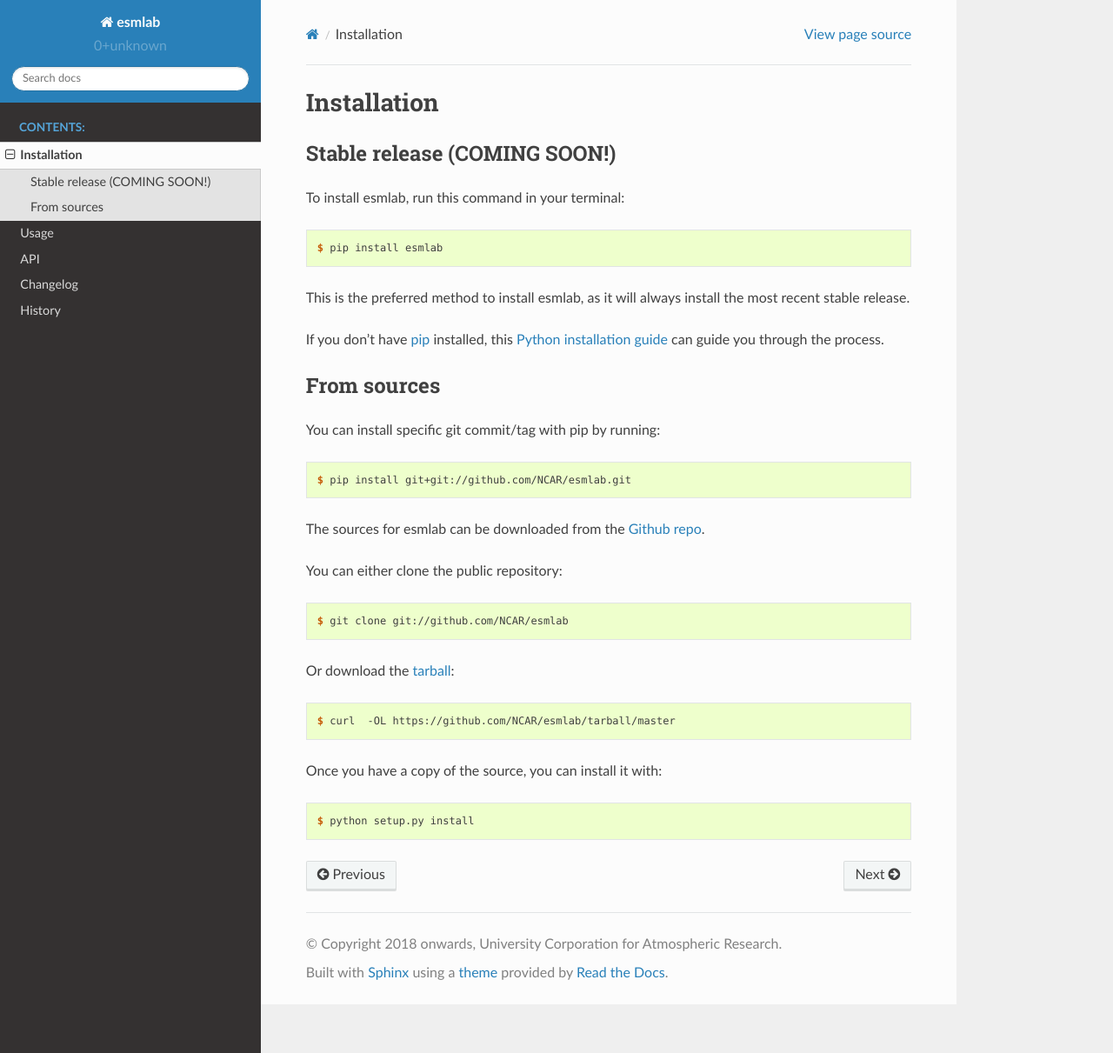
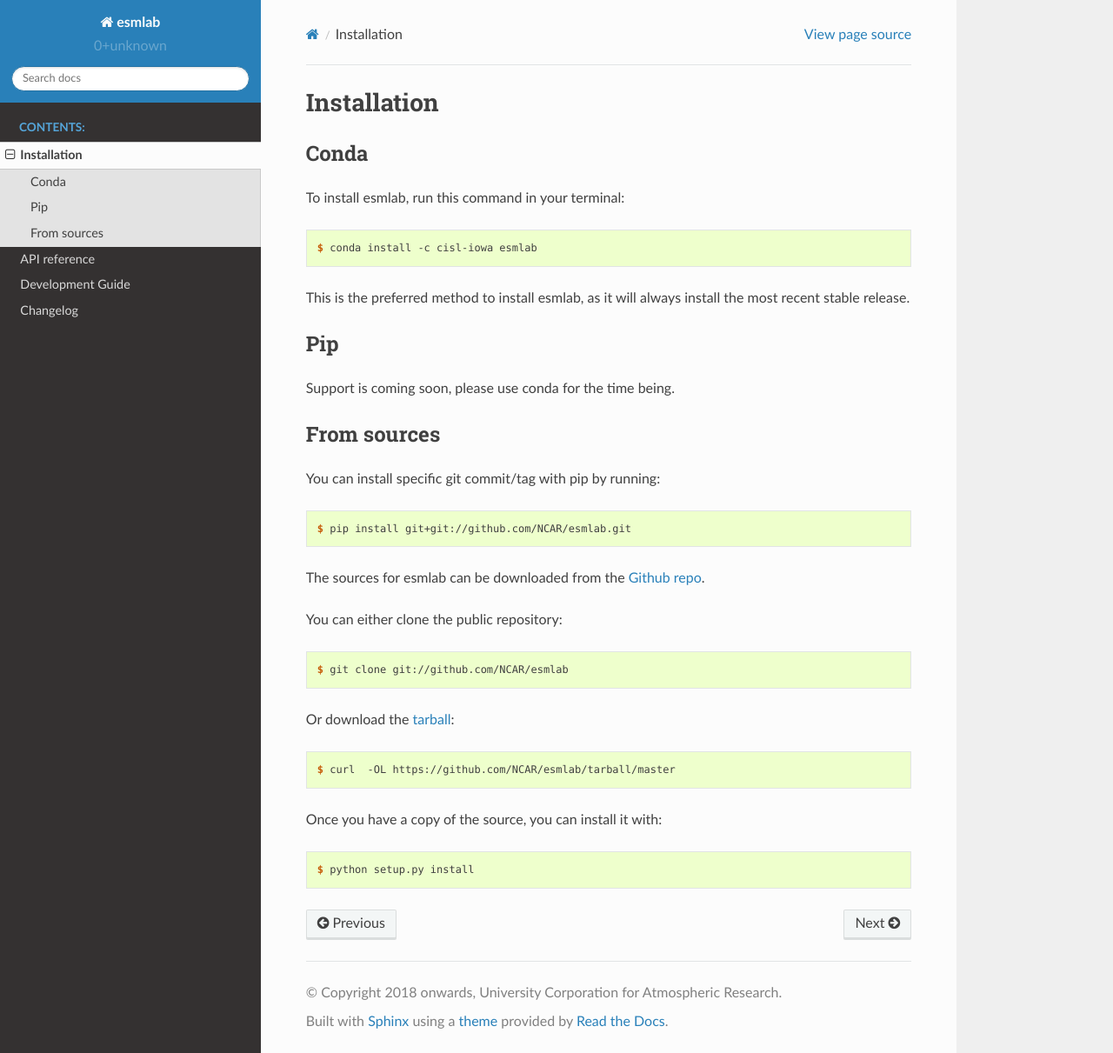
Before and after one commit to NCAR/esmlab, a Sphinx documentation site: the page built from docs/source/installation.rst, in a window 1280 px wide and 1211 px high. Shown: the whole window at 87% size. Built offline with Sphinx 7.4.7 and the Read the Docs theme 2.0.0, drawn with Linux system fonts in a browser that asks for light colours.

Commit message:
Update documentation

```diff
--- a/docs/source/api.rst
+++ b/docs/source/api.rst
@@ -1,6 +1,5 @@
-API
-===
-
+API reference
+=============
 
 
 Statistics functions
--- a/docs/source/history.rst
+++ /dev/null
@@ -1,2 +0,0 @@
-History
-=======
--- a/docs/source/index.rst
+++ b/docs/source/index.rst
@@ -5,10 +5,10 @@
    :caption: Contents:
 
    installation
-   usage
    api
+   develop
    changelog
-   history
+
 
 Indices and tables
 ==================
--- a/docs/source/installation.rst
+++ b/docs/source/installation.rst
@@ -5,22 +5,22 @@ Installation
 ============
 
 
-Stable release (COMING SOON!)
---------------------------------
+Conda
+-------
 
 To install esmlab, run this command in your terminal:
 
 .. code-block:: console
 
-    $ pip install esmlab
+    $ conda install -c cisl-iowa esmlab
 
-This is the preferred method to install esmlab, as it will always install the most recent stable release.
+This is the preferred method to install esmlab, as it will always install
+the most recent stable release.
 
-If you don't have `pip`_ installed, this `Python installation guide`_ can guide
-you through the process.
+Pip
+----
 
-.. _pip: https://pip.pypa.io
-.. _Python installation guide: http://docs.python-guide.org/en/latest/starting/installation/
+Support is coming soon, please use conda for the time being.
 
 
 From sources
```
Also changed, not shown: docs/source/develop.rst (added, +34 -0 lines), docs/source/usage.rst (deleted, +0 -50 lines), docs/source/changelog.rst (line endings or trailing spaces), 2 other files.
